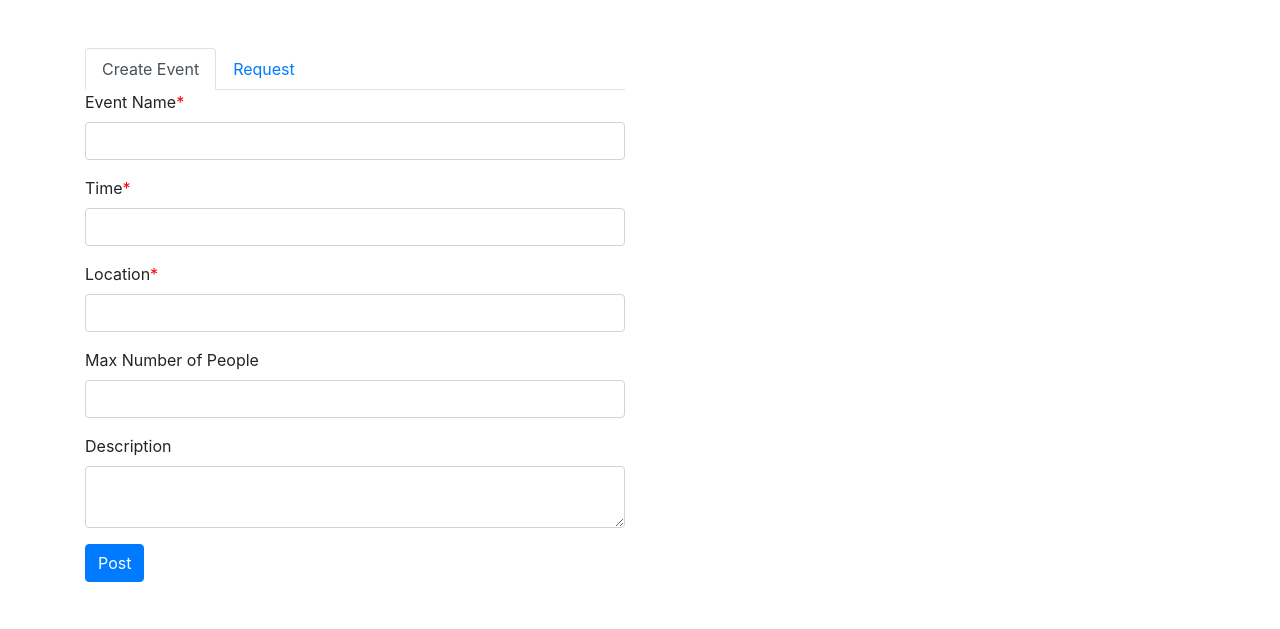
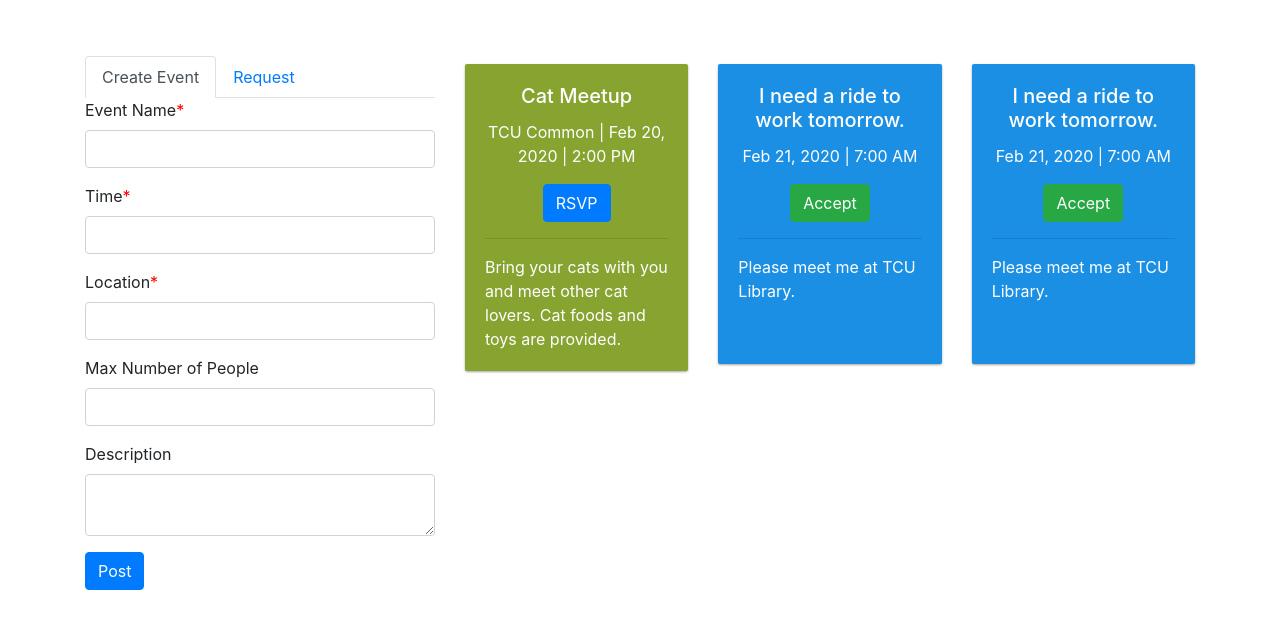
Before and after one commit to Nyquixt/ReSpecVP, a Flask app: page /dashboard in a window 1280 px wide. Shown: the part 76-705 px from the top of the page. Run offline with Flask 2, Linux system fonts and the light colour scheme; some libraries are stand-ins or nearby versions.

Commit message:
add event

```diff
--- a/templates/base.html
+++ b/templates/base.html
@@ -9,6 +9,7 @@
     {% block head %}{% endblock %}
     <link rel="stylesheet" href="https://stackpath.bootstrapcdn.com/bootstrap/4.4.1/css/bootstrap.min.css"
         integrity="sha384-Vkoo8x4CGsO3+Hhxv8T/Q5PaXtkKtu6ug5TOeNV6gBiFeWPGFN9MuhOf23Q9Ifjh" crossorigin="anonymous">
+    <link rel="stylesheet" href="https://cdnjs.cloudflare.com/ajax/libs/bootstrap-datepicker/1.9.0/css/bootstrap-datepicker.min.css">
 </head>
 
 <body>
@@ -58,6 +59,7 @@
     <script src="https://stackpath.bootstrapcdn.com/bootstrap/4.4.1/js/bootstrap.min.js"
         integrity="sha384-wfSDF2E50Y2D1uUdj0O3uMBJnjuUD4Ih7YwaYd1iqfktj0Uod8GCExl3Og8ifwB6" crossorigin="anonymous">
     </script>
+    <script src="https://cdnjs.cloudflare.com/ajax/libs/bootstrap-datepicker/1.9.0/js/bootstrap-datepicker.min.js"></script>
 </body>
 
 </html>
--- a/templates/dashboard.html
+++ b/templates/dashboard.html
@@ -1,9 +1,37 @@
 {% extends 'base.html' %}
 {% block title %} Dashboard {% endblock %}
+{% block head %}
+<style>
+    .formTab {
+        position: fixed;
+    }
+
+    .cardContainer {
+        min-height: 300px;
+        border-radius: 2px;
+        box-shadow: 0 1px 3px rgba(0, 0, 0, 0.12), 0 1px 2px rgba(0, 0, 0, 0.24);
+        transition: all 0.3s cubic-bezier(.25, .8, .25, 1);
+    }
+
+    .cardContainer:hover {
+        box-shadow: 0 14px 28px rgba(0, 0, 0, 0.25), 0 10px 10px rgba(0, 0, 0, 0.22);
+    }
+
+    .eventCard {
+        background-color: #87A330;
+        color: white;
+    }
+
+    .requestCard {
+        background-color: #1A8FE3;
+        color: white;
+    }
+</style>
+{% endblock %}
 {% block content %}
 <div>
     <div class="row">
-        <div class="col-lg-6">
+        <div class="col-lg-4 mt-2 sticky">
             <ul class="nav nav-tabs" id="myTab" role="tablist">
                 <li class="nav-item">
                     <a class="nav-link active" id="home-tab" data-toggle="tab" href="#createevent" role="tab"
@@ -20,15 +48,18 @@
                     <form method="POST" action="" role="form">
                         <div class="form-group">
                             <label for="eventName">Event Name</label><span style="color: red;">*</span>
-                            <input type="text" class="form-control" id="eventName" aria-describedby="eventName" required>
+                            <input type="text" class="form-control" id="eventName" aria-describedby="eventName"
+                                required>
                         </div>
                         <div class="form-group">
                             <label for="eventTime">Time</label><span style="color: red;">*</span>
-                            <input type="text" class="form-control" id="eventTime" aria-describedby="eventTime" required>
+                            <input type="text" class="form-control" id="eventTime" aria-describedby="eventTime"
+                                required>
                         </div>
                         <div class="form-group">
                             <label for="eventLocation">Location</label><span style="color: red;">*</span>
-                            <input type="text" class="form-control" id="eventLocation" aria-describedby="eventLocation" required>
+                            <input type="text" class="form-control" id="eventLocation" aria-describedby="eventLocation"
+                                required>
                         </div>
                         <div class="form-group">
                             <label for="maxPpl">Max Number of People</label>
@@ -36,7 +67,8 @@
                         </div>
                         <div class="form-group">
                             <label for="eventName">Description</label>
-                            <textarea type="text" class="form-control" id="eventDesc" aria-describedby="eventDesc"></textarea>
+                            <textarea type="text" class="form-control" id="eventDesc"
+                                aria-describedby="eventDesc"></textarea>
                         </div>
                         <button type="submit" class="btn btn-primary">Post</button>
                     </form>
@@ -45,36 +77,72 @@
                     <form method="POST" action="" role="form">
                         <div class="form-group">
                             <label for="requestTitle">Request Name</label><span style="color: red;">*</span>
-                            <input type="text" class="form-control" id="requestTitle" aria-describedby="requestTitle" required>
+                            <input type="text" class="form-control" id="requestTitle" aria-describedby="requestTitle"
+                                required>
                         </div>
                         <div class="form-group">
                             <label for="requestTime">Time</label><span style="color: red;">*</span>
-                            <input type="text" class="form-control" id="requestTime" aria-describedby="requestTime" required>
+                            <input type="text" class="form-control" id="requestTime" aria-describedby="requestTime"
+                                required>
                         </div>
                         <div class="form-group">
                             <label for="requestDesc">Description</label>
-                            <textarea type="text" class="form-control" id="requestDesc" aria-describedby="requestDesc"></textarea>
+                            <textarea type="text" class="form-control" id="requestDesc"
+                                aria-describedby="requestDesc"></textarea>
                         </div>
                         <button type="submit" class="btn btn-primary">Request</button>
                     </form>
                 </div>
             </div>
         </div>
-        <div class="col-lg-6">
-            {% for event in events %}
+        <div class="col-lg-8 mt-2">
             <div class="row">
-                <div class="card">
-                    <div class="card-body">
-                        <h5 class="card-title">{{ event.name }}</h5>
-                        <p class="card-text">{{ event.date }}</p>
-                        <p class="card-text"></p>
-                        <a href="" class="btn btn-primary">RSVP</a>
+                <div class="col-md-4 mt-2">
+                    <div class="eventCard cardContainer">
+                        <div class="card-body">
+                            <h5 class="card-title text-center">Cat Meetup</h5>
+                            <p class="text-center"><span>TCU Common</span> | <span>Feb 20, 2020</span> | <span>2:00
+                                    PM</span></p>
+                            <div class="d-flex justify-content-center">
+                                <button class="btn btn-primary">RSVP</button>
+                            </div>
+                            <hr />
+                            <p class="card-text">Bring your cats with you and meet other cat lovers. Cat foods and toys
+                                are
+                                provided.</p>
+                        </div>
+                    </div>
+                </div>
+                <div class="col-md-4 mt-2">
+                    <div class="requestCard cardContainer">
+                        <div class="card-body">
+                            <h5 class="card-title text-center">I need a ride to work tomorrow.</h5>
+                            <p class="text-center"><span>Feb 21, 2020</span> | <span>7:00
+                                    AM</span></p>
+                            <div class="d-flex justify-content-center">
+                                <button class="btn btn-success">Accept</button>
+                            </div>
+                            <hr />
+                            <p class="card-text">Please meet me at TCU Library.</p>
+                        </div>
+                    </div>
+                </div>
+                <div class="col-md-4 mt-2">
+                    <div class="requestCard cardContainer">
+                        <div class="card-body">
+                            <h5 class="card-title text-center">I need a ride to work tomorrow.</h5>
+                            <p class="text-center"><span>Feb 21, 2020</span> | <span>7:00
+                                    AM</span></p>
+                            <div class="d-flex justify-content-center">
+                                <button class="btn btn-success">Accept</button>
+                            </div>
+                            <hr />
+                            <p class="card-text">Please meet me at TCU Library.</p>
+                        </div>
                     </div>
                 </div>
             </div>
-            {% endfor %}
         </div>
-
     </div>
 </div>
 {% endblock %}
```
